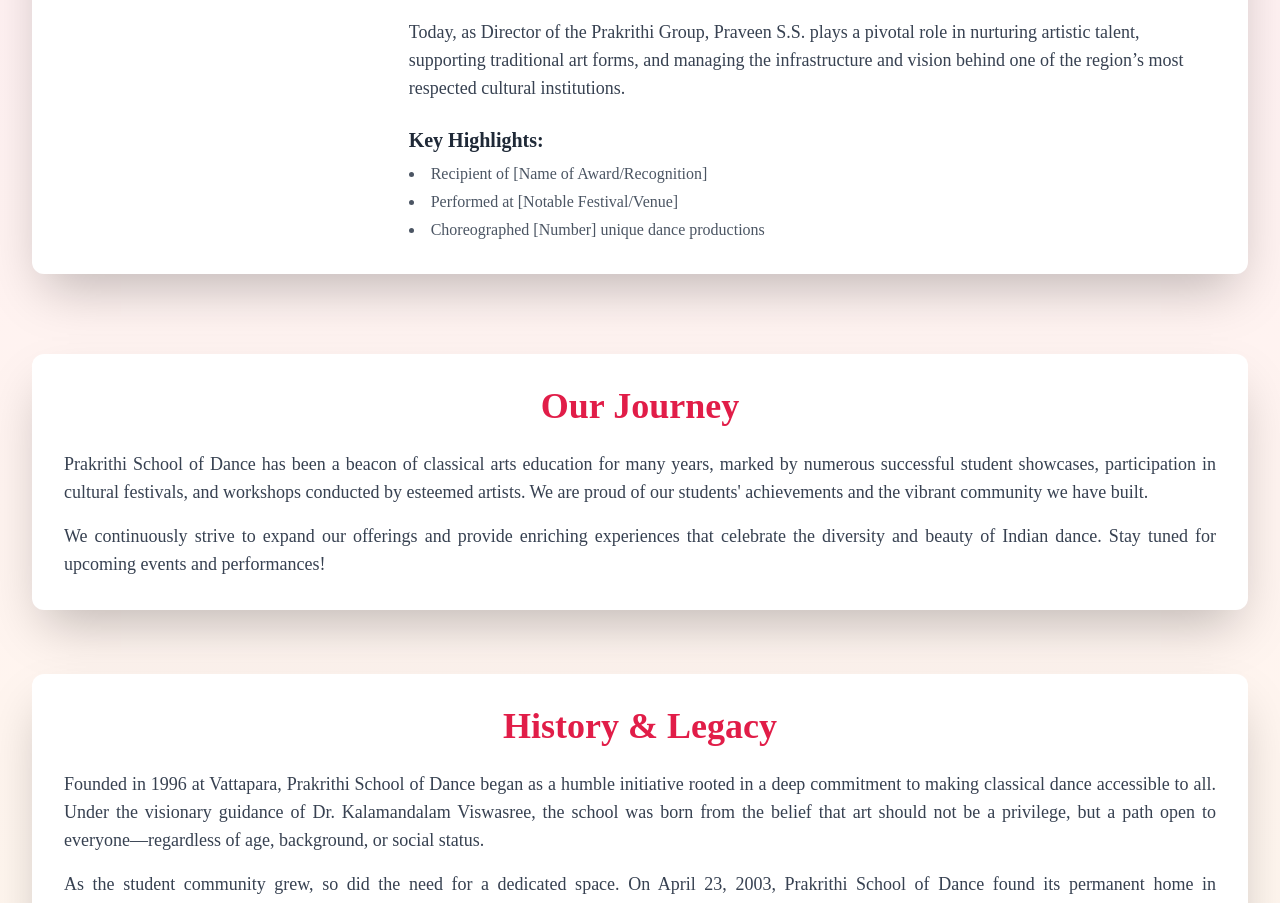
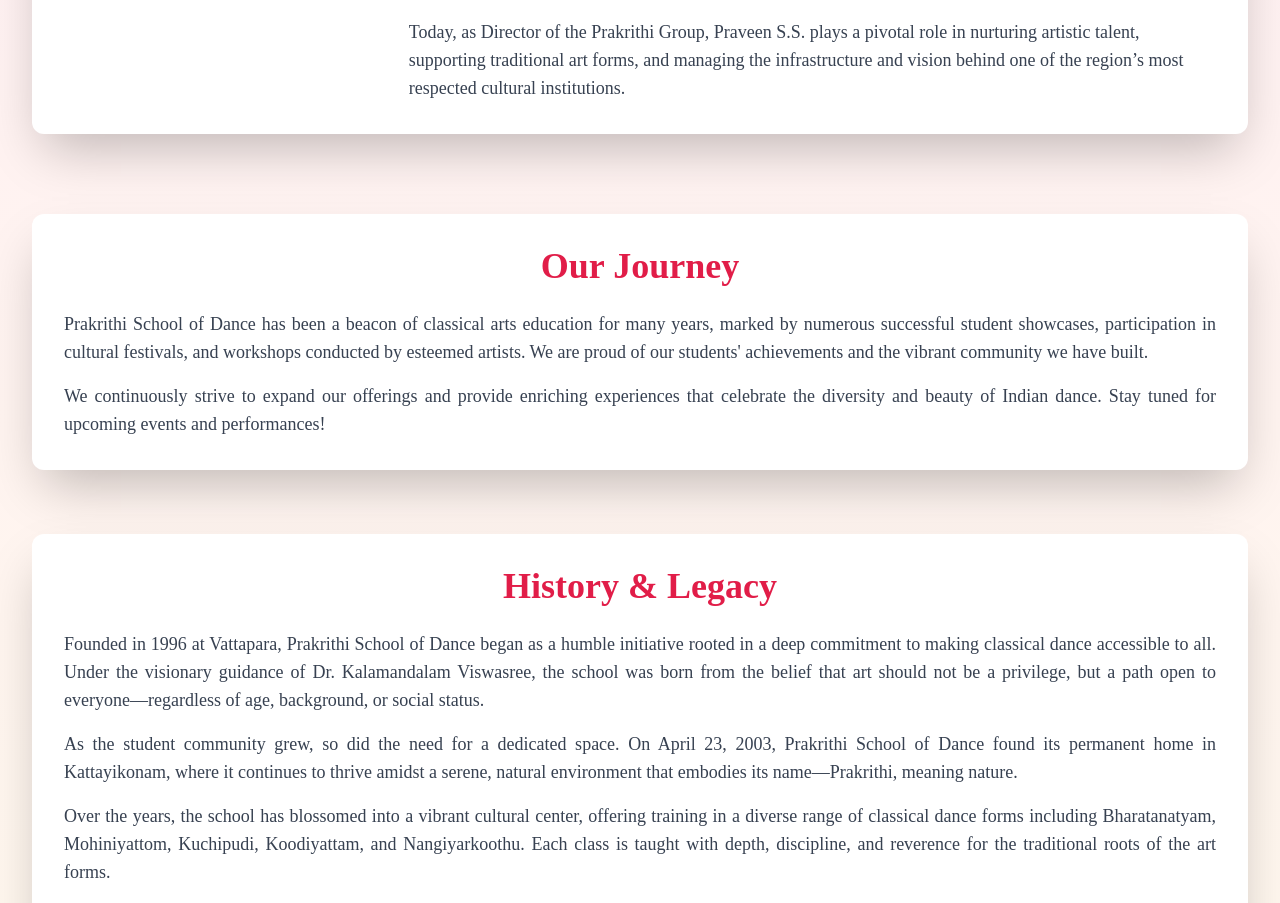
Before and after one commit to Cybernix-Yztha-LLP/Prakrithi-School-of-Dance, a React (Vite) app: page /about in a window 1280 px wide. Shown: the part 1830-2733 px from the top of the page. Built offline with nearby package versions, Linux system fonts and the light colour scheme; a web font is replaced by a local one.

Commit message:
Removed key highlights for the director

```diff
--- a/src/pages/About.tsx
+++ b/src/pages/About.tsx
@@ -142,20 +142,6 @@ const About = () => (
                   <p>{paragraph}</p>
                 </AnimatedSection>
               ))}
-              {founder.achievements && founder.achievements.length > 0 && (
-                <AnimatedSection animation="fadeInUp" delay={800}>
-                  <div className="mt-4 sm:mt-6">
-                    <h4 className="font-semibold text-lg sm:text-xl text-gray-800 mb-1.5 sm:mb-2">Key Highlights:</h4>
-                    <ul className="list-disc list-inside space-y-1 text-gray-600 text-sm sm:text-base">
-                      {founder.achievements.map((achievement, index) => (
-                        <AnimatedSection key={index} animation="fadeIn" delay={900 + index * 100}>
-                          <li>{achievement}</li>
-                        </AnimatedSection>
-                      ))}
-                    </ul>
-                  </div>
-                </AnimatedSection>
-              )}
             </div>
           </div>
         </section>
```
